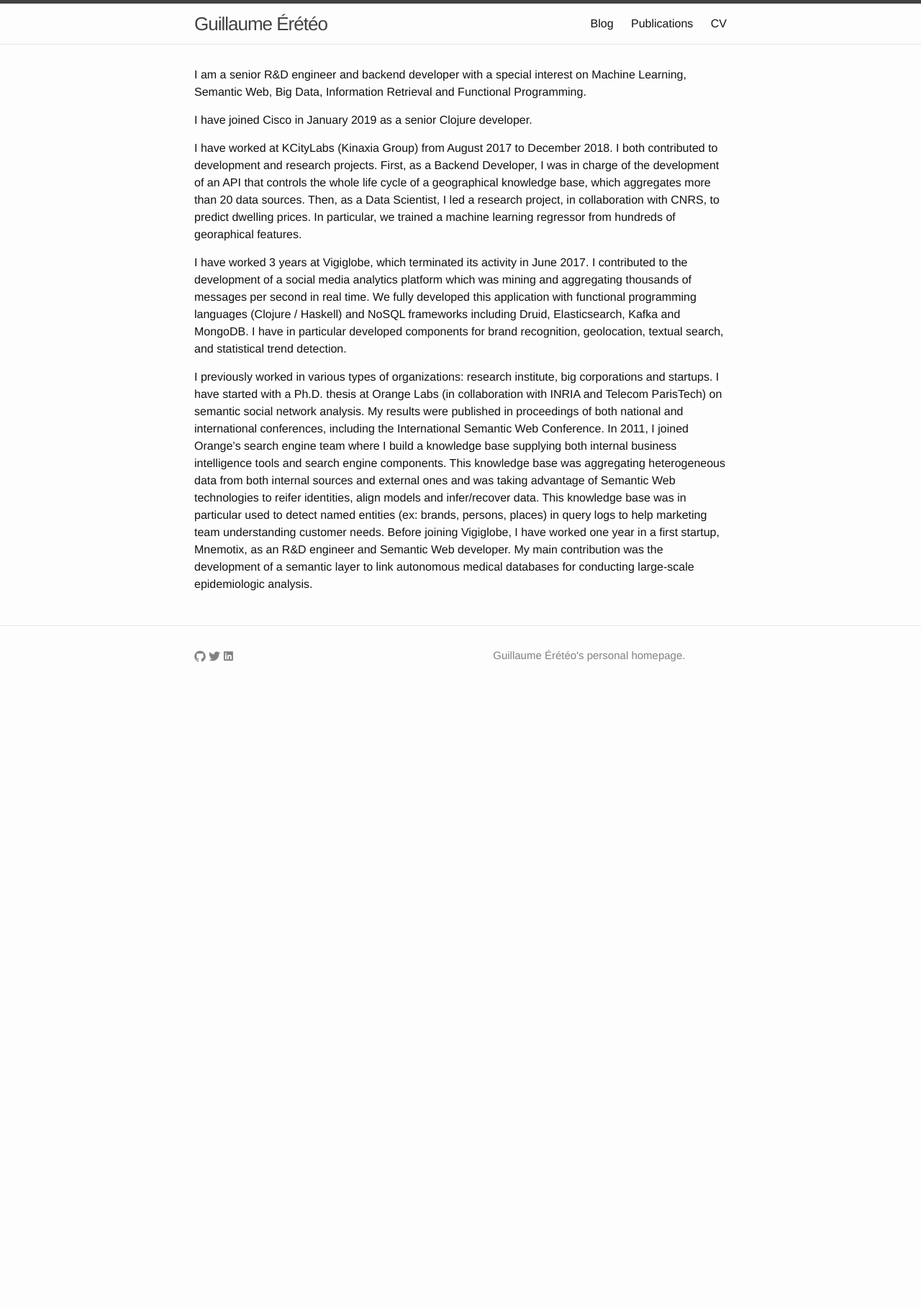
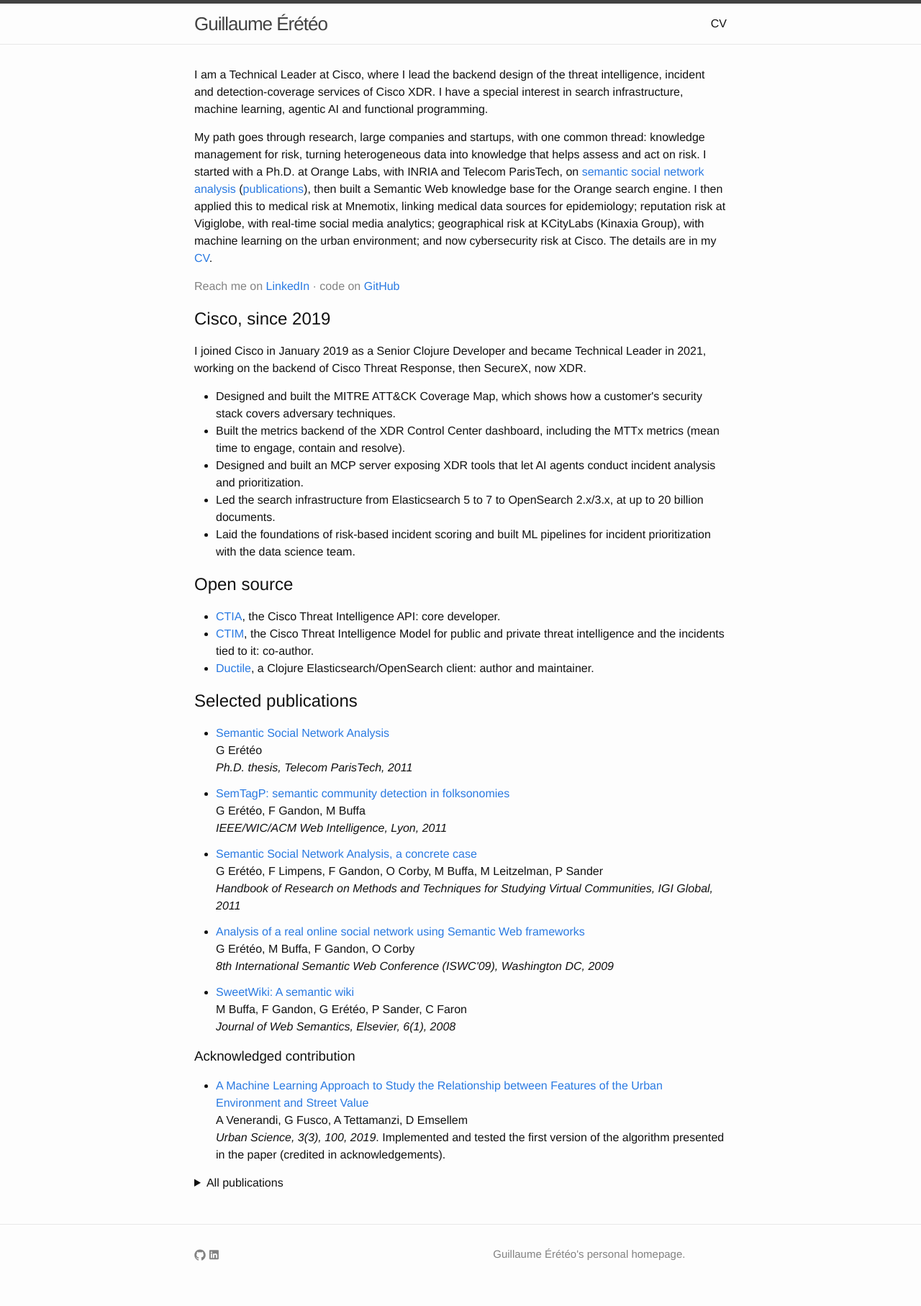
Before and after one commit to ereteog/ereteog.github.io, a Jekyll site: the page built from index.md, in a window 1280 px wide. Shown: the whole page at 72% size. Built offline with Jekyll 4.4.1, drawn with Linux system fonts in a browser that asks for light colours; comment, search, counter and statistics services are not loaded; before the commit the page ends 983 px from its top, so only the background shows below that.

Commit message:
Update homepage and CV for current role at Cisco
Turn the site into a single page: intro with the knowledge management
for risk thread, Cisco highlights, open source (CTIA, CTIM, Ductile),
selected publications with the full list collapsed. Replace the CV PDF,
fix the site url placeholder, drop the stale blog and RSS feed, and
remove Mixpanel and the Twitter link.

Co-Authored-By: Claude Opus 5.5 <noreply@anthropic.com>

```diff
--- a/_config.yml
+++ b/_config.yml
@@ -11,8 +11,7 @@ title: Guillaume Érétéo
 description: > # this means to ignore newlines until "baseurl:"
   Guillaume Érétéo's personal homepage.
 baseurl: "" # the subpath of your site, e.g. /blog
-url: "http://yourdomain.com" # the base hostname & protocol for your site
-twitter_username: ereteog
+url: "https://ereteog.github.io" # the base hostname & protocol for your site
 github_username:  ereteog
 linkedin_username: Guillaume Érétéo
 linkedin_userid:   guillaume-ereteo-1313133
--- a/_includes/footer.html
+++ b/_includes/footer.html
@@ -12,11 +12,6 @@
           </li>
           {% endif %}
 
-          {% if site.twitter_username %}
-          <li>
-            {% include icon-twitter.html username=site.twitter_username %}
-          </li>
-          {% endif %}
 
           {% if site.linkedin_username %}
           <li>
--- a/_includes/head.html
+++ b/_includes/head.html
@@ -8,11 +8,6 @@
 
   <link rel="stylesheet" href="{{ "/css/main.css" | prepend: site.baseurl }}">
   <link rel="canonical" href="{{ page.url | replace:'index.html','' | prepend: site.baseurl | prepend: site.url }}">
-  <link rel="alternate" type="application/rss+xml" title="{{ site.title }}" href="{{ "/feed.xml" | prepend: site.baseurl | prepend: site.url }}">
 
-<!-- start Mixpanel --><script type="text/javascript">(function(e,b){if(!b.__SV){var a,f,i,g;window.mixpanel=b;b._i=[];b.init=function(a,e,d){function f(b,h){var a=h.split(".");2==a.length&&(b=b[a[0]],h=a[1]);b[h]=function(){b.push([h].concat(Array.prototype.slice.call(arguments,0)))}}var c=b;"undefined"!==typeof d?c=b[d]=[]:d="mixpanel";c.people=c.people||[];c.toString=function(b){var a="mixpanel";"mixpanel"!==d&&(a+="."+d);b||(a+=" (stub)");return a};c.people.toString=function(){return c.toString(1)+".people (stub)"};i="disable time_event track track_pageview track_links track_forms register register_once alias unregister identify name_tag set_config reset people.set people.set_once people.increment people.append people.union people.track_charge people.clear_charges people.delete_user".split(" ");
-for(g=0;g<i.length;g++)f(c,i[g]);b._i.push([a,e,d])};b.__SV=1.2;a=e.createElement("script");a.type="text/javascript";a.async=!0;a.src="undefined"!==typeof MIXPANEL_CUSTOM_LIB_URL?MIXPANEL_CUSTOM_LIB_URL:"file:"===e.location.protocol&&"//cdn.mxpnl.com/libs/mixpanel-2-latest.min.js".match(/^\/\//)?"https://cdn.mxpnl.com/libs/mixpanel-2-latest.min.js":"//cdn.mxpnl.com/libs/mixpanel-2-latest.min.js";f=e.getElementsByTagName("script")[0];f.parentNode.insertBefore(a,f)}})(document,window.mixpanel||[]);
-                        mixpanel.init("f3882a14a7b5b918b673cf07fab660dd");
-</script><!-- end Mixpanel -->
 
 </head>
--- a/_includes/icon-linkedin.html
+++ b/_includes/icon-linkedin.html
@@ -1,5 +1,5 @@
   <a href="https://www.linkedin.com/in/{{ include.userid }}">
-    <span class="icon  icon--twitter">
+    <span class="icon  icon--linkedin">
       <svg viewBox="0 0 61 61">
         <path fill="#828282" d="M49.265,4.667H7.145c-2.016,0-3.651,1.596-3.651,3.563v42.613c0,1.966,1.635,3.562,3.651,3.562h42.12   c2.019,0,3.654-1.597,3.654-3.562V8.23C52.919,6.262,51.283,4.667,49.265,4.667z M18.475,46.304h-7.465V23.845h7.465V46.304z    M14.743,20.777h-0.05c-2.504,0-4.124-1.725-4.124-3.88c0-2.203,1.67-3.88,4.223-3.88c2.554,0,4.125,1.677,4.175,3.88   C18.967,19.052,17.345,20.777,14.743,20.777z M45.394,46.304h-7.465V34.286c0-3.018-1.08-5.078-3.781-5.078   c-2.062,0-3.29,1.389-3.831,2.731c-0.197,0.479-0.245,1.149-0.245,1.821v12.543h-7.465c0,0,0.098-20.354,0-22.459h7.465v3.179   c0.992-1.53,2.766-3.709,6.729-3.709c4.911,0,8.594,3.211,8.594,10.11V46.304z"/>
       </svg>
--- a/_includes/icon-twitter.html
+++ /dev/null
@@ -1,2 +0,0 @@
-<a href="https://twitter.com/{{ include.username }}"><span class="icon icon--twitter">{% include icon-twitter.svg %}</span>
-<!--<span class="username">{{ include.username }}</span></a>-->
--- a/_sass/_layout.scss
+++ b/_sass/_layout.scss
@@ -245,3 +245,19 @@
         }
     }
 }
+
+/**
+ * Home: contact line and publication lists
+ */
+.contact {
+    color: $grey-color;
+}
+
+.pubs li {
+    margin-bottom: 12px;
+}
+
+details summary {
+    cursor: pointer;
+    margin-bottom: 15px;
+}
--- a/index.html
+++ /dev/null
@@ -1,27 +0,0 @@
----
-layout: default
----
-
-<div class="home">
-
-    <p>
-        I am a senior R&D engineer and backend developer with a special interest on Machine Learning, Semantic Web, Big Data, Information Retrieval and Functional Programming.
-    </p>
-
-    <p>
-        I have joined Cisco in January 2019 as a senior Clojure developer.
-    </p>
-
-    <p>
-        I have worked at KCityLabs (Kinaxia Group) from August 2017 to December 2018. I both contributed to development and research projects. First, as a Backend Developer, I was in charge of the development of an API that controls the whole life cycle of a geographical knowledge base, which aggregates more than 20 data sources. Then, as a Data Scientist, I led a research project, in collaboration with CNRS, to predict dwelling prices. In particular, we trained a machine learning regressor from hundreds of georaphical features.
-    </p>
-<p>
-I have worked 3 years at Vigiglobe, which terminated its activity in June 2017. I contributed to the development of a social media analytics platform which was mining and aggregating thousands of messages per second in real time. We fully developed this application with functional programming languages (Clojure / Haskell) and NoSQL frameworks including Druid, Elasticsearch, Kafka and MongoDB. I have in particular developed components for brand recognition, geolocation, textual search, and statistical trend detection.
-</p>
-<p>
-I previously worked in various types of organizations: research institute, big corporations and startups. I have started with a Ph.D. thesis at Orange Labs (in collaboration with INRIA and Telecom ParisTech) on semantic social network analysis. My results were published in proceedings of both national and international conferences, including the International Semantic Web Conference. In 2011, I joined Orange’s search engine team where I build a knowledge base supplying both internal business intelligence tools and search engine components. This knowledge base was aggregating heterogeneous data from both internal sources and external ones and was taking advantage of Semantic Web technologies to reifer identities, align models and infer/recover data. This knowledge base was in particular used to detect named entities (ex: brands, persons, places) in query logs to help marketing team understanding customer needs. Before joining Vigiglobe, I have worked one year in a first startup, Mnemotix, as an R&D engineer and Semantic Web developer. My main contribution was the development of a semantic layer to link autonomous medical databases for conducting large-scale epidemiologic analysis.
-</p>
-<script type="text/javascript">
-mixpanel.track("Page Loaded");
-</script>
-</div>
--- /dev/null
+++ b/index.md
@@ -0,0 +1,88 @@
+---
+layout: default
+---
+
+<div class="home">
+
+<p>
+I am a Technical Leader at Cisco, where I lead the backend design of the threat intelligence, incident and detection-coverage services of Cisco XDR. I have a special interest in search infrastructure, machine learning, agentic AI and functional programming.
+</p>
+
+<p>
+My path goes through research, large companies and startups, with one common thread: knowledge management for risk, turning heterogeneous data into knowledge that helps assess and act on risk. I started with a Ph.D. at Orange Labs, with INRIA and Telecom ParisTech, on <a href="https://tel.archives-ouvertes.fr/tel-00586677/">semantic social network analysis</a> (<a href="#publications">publications</a>), then built a Semantic Web knowledge base for the Orange search engine. I then applied this to medical risk at Mnemotix, linking medical data sources for epidemiology; reputation risk at Vigiglobe, with real-time social media analytics; geographical risk at KCityLabs (Kinaxia Group), with machine learning on the urban environment; and now cybersecurity risk at Cisco. The details are in my <a href="{{ "/cv_guillaume_ereteo.pdf" | prepend: site.baseurl }}">CV</a>.
+</p>
+
+<p class="contact">
+Reach me on <a href="https://www.linkedin.com/in/{{ site.linkedin_userid }}/">LinkedIn</a> · code on <a href="https://github.com/{{ site.github_username }}">GitHub</a>
+</p>
+
+<h2>Cisco, since 2019</h2>
+<p>
+I joined Cisco in January 2019 as a Senior Clojure Developer and became Technical Leader in 2021, working on the backend of Cisco Threat Response, then SecureX, now XDR.
+</p>
+<ul>
+  <li>Designed and built the MITRE ATT&amp;CK Coverage Map, which shows how a customer's security stack covers adversary techniques.</li>
+  <li>Built the metrics backend of the XDR Control Center dashboard, including the MTTx metrics (mean time to engage, contain and resolve).</li>
+  <li>Designed and built an MCP server exposing XDR tools that let AI agents conduct incident analysis and prioritization.</li>
+  <li>Led the search infrastructure from Elasticsearch 5 to 7 to OpenSearch 2.x/3.x, at up to 20 billion documents.</li>
+  <li>Laid the foundations of risk-based incident scoring and built ML pipelines for incident prioritization with the data science team.</li>
+</ul>
+
+<h2>Open source</h2>
+<ul>
+  <li><a href="https://github.com/threatgrid/ctia">CTIA</a>, the Cisco Threat Intelligence API: core developer.</li>
+  <li><a href="https://github.com/threatgrid/ctim">CTIM</a>, the Cisco Threat Intelligence Model for public and private threat intelligence and the incidents tied to it: co-author.</li>
+  <li><a href="https://github.com/threatgrid/ductile">Ductile</a>, a Clojure Elasticsearch/OpenSearch client: author and maintainer.</li>
+</ul>
+
+<h2 id="publications">Selected publications</h2>
+<ul class="pubs">
+  <li><a href="https://tel.archives-ouvertes.fr/tel-00586677">Semantic Social Network Analysis</a><br>G Erétéo<br><em>Ph.D. thesis, Telecom ParisTech, 2011</em></li>
+  <li><a href="https://hal.inria.fr/hal-01170978">SemTagP: semantic community detection in folksonomies</a><br>G Erétéo, F Gandon, M Buffa<br><em>IEEE/WIC/ACM Web Intelligence, Lyon, 2011</em></li>
+  <li><a href="https://hal.archives-ouvertes.fr/hal-00562056">Semantic Social Network Analysis, a concrete case</a><br>G Erétéo, F Limpens, F Gandon, O Corby, M Buffa, M Leitzelman, P Sander<br><em>Handbook of Research on Methods and Techniques for Studying Virtual Communities, IGI Global, 2011</em></li>
+  <li><a href="https://hal.archives-ouvertes.fr/hal-00562035">Analysis of a real online social network using Semantic Web frameworks</a><br>G Erétéo, M Buffa, F Gandon, O Corby<br><em>8th International Semantic Web Conference (ISWC'09), Washington DC, 2009</em></li>
+  <li><a href="https://hal.archives-ouvertes.fr/hal-01154473">SweetWiki: A semantic wiki</a><br>M Buffa, F Gandon, G Erétéo, P Sander, C Faron<br><em>Journal of Web Semantics, Elsevier, 6(1), 2008</em></li>
+</ul>
+
+<h3>Acknowledged contribution</h3>
+<ul class="pubs">
+  <li><a href="https://doi.org/10.3390/urbansci3030100">A Machine Learning Approach to Study the Relationship between Features of the Urban Environment and Street Value</a><br>A Venerandi, G Fusco, A Tettamanzi, D Emsellem<br><em>Urban Science, 3(3), 100, 2019</em>. Implemented and tested the first version of the algorithm presented in the paper (credited in acknowledgements).</li>
+</ul>
+
+<details>
+<summary>All publications</summary>
+
+<h3>Book contributions</h3>
+<ul class="pubs">
+  <li><a href="http://www.pearson.fr/livre/?GCOI=27440100179400">Préface, Web de données, Méthodes et outils pour les données liées</a> (French)<br>G Erétéo<br><em>Pearson, 2012</em></li>
+  <li><a href="https://hal.archives-ouvertes.fr/hal-00562056">Semantic Social Network Analysis, a concrete case</a><br>G Erétéo, F Limpens, F Gandon, O Corby, M Buffa, M Leitzelman, P Sander<br><em>Handbook of Research on Methods and Techniques for Studying Virtual Communities: Paradigms and Phenomena, IGI Global, pp. 122-156, 2011</em></li>
+  <li>A wiki on the semantic web<br>M Buffa, G Erétéo, F Gandon<br><em>Emerging Technologies for Semantic Web Environments: Techniques, Methods and Applications, Fraunhofer IESE, 2007</em></li>
+</ul>
+
+<h3>Journals</h3>
+<ul class="pubs">
+  <li><a href="https://hal.archives-ouvertes.fr/hal-01154473">SweetWiki: A semantic wiki</a><br>M Buffa, F Gandon, G Erétéo, P Sander, C Faron<br><em>Journal of Web Semantics, Elsevier, Special issue on Semantic Web and Web 2.0, 6(1), 2008</em></li>
+</ul>
+
+<h3>International conferences and workshops</h3>
+<ul class="pubs">
+  <li><a href="https://hal.archives-ouvertes.fr/hal-01048737">Global Initiative for Sentinel e-Health Network on Grid (GINSENG): Medical Data Integration and Semantic Developments for Epidemiology</a><br>S Cipiere, G Erétéo, A Gaignard, N Boujelben, S Gaspard, et al.<br><em>Workshop on Clusters, Clouds and Grids for Health, IEEE/ACM CCGrid, Chicago, pp. 755-763, 2014</em></li>
+  <li><a href="https://hal.inria.fr/hal-01171260">ISICIL: Semantics and Social Networks for Business Intelligence</a><br>M Buffa, N Delaforge, G Erétéo, F Gandon, A Giboin, F Limpens<br><em>SOFSEM 2013, 39th International Conference on Current Trends in Theory and Practice of Computer Science, Czech Republic, 2013</em></li>
+  <li><a href="https://hal.inria.fr/hal-01170978">SemTagP: semantic community detection in folksonomies</a><br>G Erétéo, F Gandon, M Buffa<br><em>IEEE/WIC/ACM International Conferences on Web Intelligence and Intelligent Agent Technology, Lyon, 2011</em></li>
+  <li><a href="https://hal.archives-ouvertes.fr/hal-00562035">Analysis of a real online social network using Semantic Web frameworks</a><br>G Erétéo, M Buffa, F Gandon, O Corby<br><em>8th International Semantic Web Conference (ISWC'09), pp. 180-195, Washington DC, 2009</em></li>
+  <li><a href="https://hal.inria.fr/hal-01169909">ISICIL: Information Semantic Integration through Communities of Intelligence online</a><br>F Gandon, T Abdessalem, M Buffa, F Bugeaud, S Comos, O Corby, N Delaforge, G Erétéo, et al.<br><em>Workshop on Web Intelligence &amp; Virtual Enterprises, Pro-VE'09, Thessaloniki, 2009</em></li>
+  <li><a href="http://arxiv.org/abs/0904.3701">Semantic social network analysis</a><br>G Erétéo, F Gandon, O Corby, M Buffa<br><em>First International Conference on Web Science (WebSci'09), 2009</em></li>
+  <li><a href="http://ceur-ws.org/Vol-405/paper5.pdf">A state of the art on social network analysis and its applications on a semantic web</a><br>G Erétéo, M Buffa, F Gandon, P Grohan, M Leitzelman, P Sander<br><em>Social Data on the Web (SDOW'08), workshop at ISWC, 2008</em></li>
+  <li><a href="https://www.w3.org/2008/09/msnws/papers/ereteo_et_al_2008_leveraging.html">Leveraging social data with semantics</a><br>G Erétéo, M Buffa, F Gandon, M Leitzelman, F Limpens<br><em>W3C Workshop on the Future of Social Networking, Barcelona, 2008</em></li>
+</ul>
+
+<h3>French conferences and reports</h3>
+<ul class="pubs">
+  <li>De l'utilité d'un outil de veille d'entreprise de seconde génération<br>M Leitzelman, G Erétéo, P Grohan, F Herledan, F Gandon, M Buffa<br><em>Ingénierie des Connaissances (IC'09), 2009</em></li>
+  <li><a href="http://isicil.inria.fr/v1/res/docs/livrables/ISICIL-ANR-EA01-SNAetWS-0906.pdf">Analyse des réseaux sociaux et web sémantique : un état de l'art</a><br>G Erétéo, F Gandon, M Buffa, P Grohan<br><em>ANR ISICIL deliverable, 2008</em></li>
+  <li>Wiki et Web Sémantique<br>M Buffa, G Erétéo, F Gandon<br><em>Ingénierie des Connaissances (IC'07), 2007</em></li>
+</ul>
+
+</details>
+
+</div>
```
Also changed, not shown: _layouts/post.html (deleted, +0 -15 lines), _posts/2011-06-20-Phd-thesis-semantic-social-network-analysis.md (deleted, +0 -15 lines), _posts/2012-09-01-Preface-Web-de-données.md (deleted, +0 -13 lines), blog.md (deleted, +0 -18 lines), feed.xml (deleted, +0 -30 lines), publications.md (deleted, +0 -75 lines), _includes/icon-twitter.svg (deleted), 2 other files.
